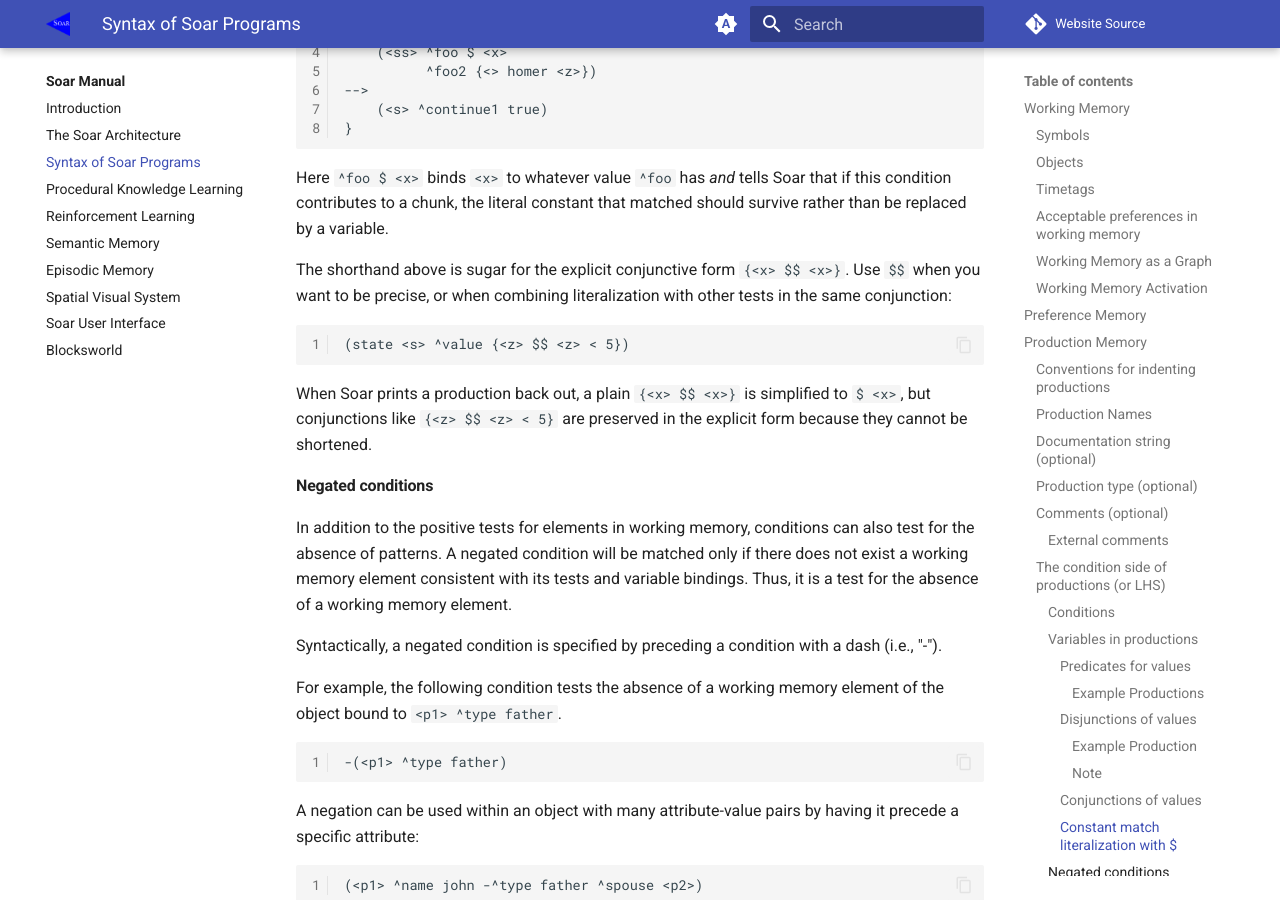
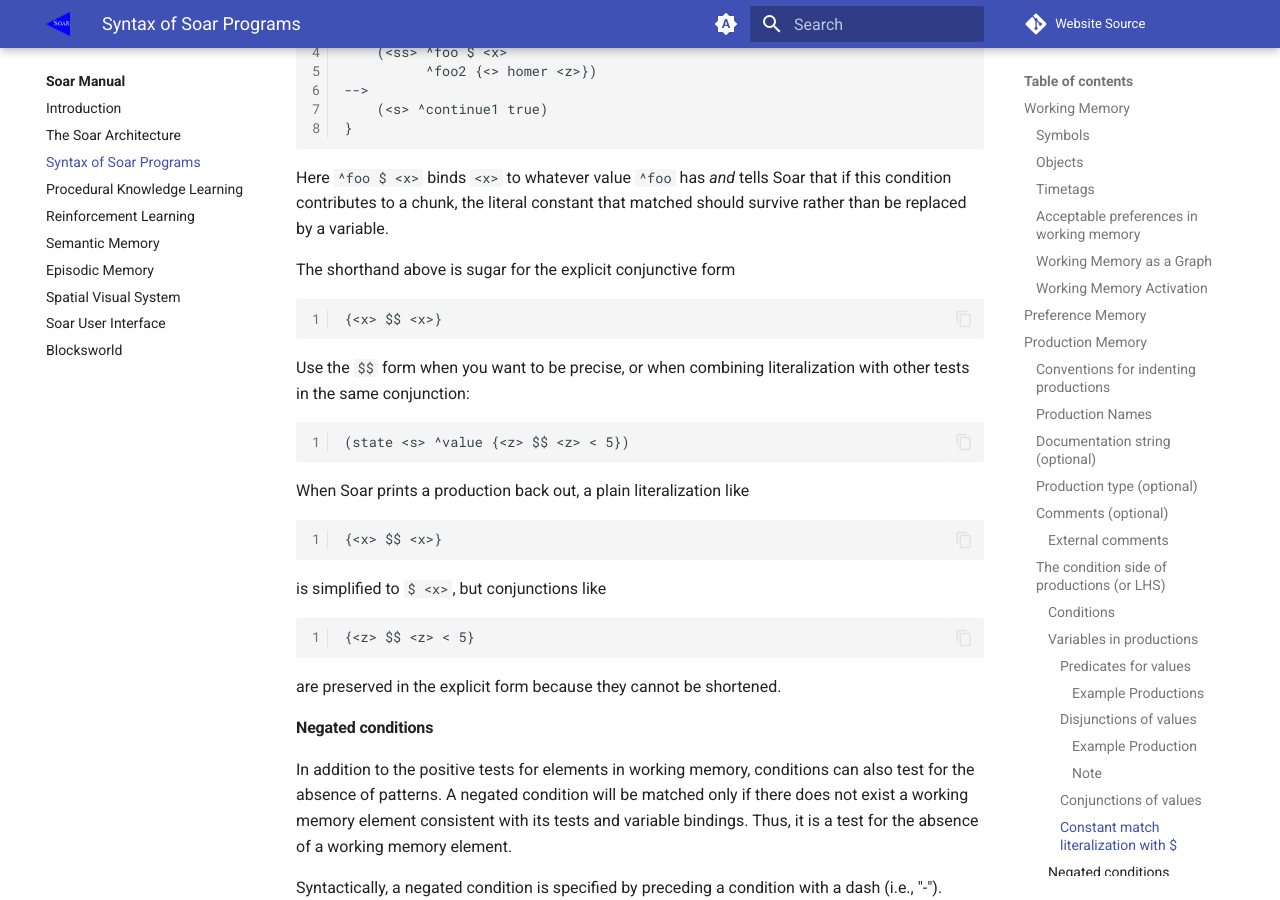
Before and after one commit to SoarGroup/SoarGroup.github.io, an MkDocs documentation site: the page built from docs/soar_manual/03_SyntaxOfSoarPrograms.md, in a window 1280 px wide and 900 px high, scrolled down 15195 px. Built offline with MkDocs 1.6.1 and Material for MkDocs 9.7.7, drawn with Linux system fonts in a browser that asks for light colours; comment, search, counter and statistics services are not loaded.

Commit message:
docs(manual): wm syntax cleanup; SyntaxOfSoarPrograms updates; RL heading fix

````diff
--- a/docs/soar_manual/03_SyntaxOfSoarPrograms.md
+++ b/docs/soar_manual/03_SyntaxOfSoarPrograms.md
@@ -709,16 +709,31 @@
 matched should survive rather than be replaced by a variable.
 
 The shorthand above is sugar for the explicit conjunctive form
-`{<x> $$ <x>}`. Use `$$` when you want to be precise, or when combining
+
+```Soar
+{<x> $$ <x>}
+```
+
+Use the `$$` form when you want to be precise, or when combining
 literalization with other tests in the same conjunction:
 
 ```Soar
 (state <s> ^value {<z> $$ <z> < 5})
 ```
 
-When Soar prints a production back out, a plain `{<x> $$ <x>}` is simplified
-to `$ <x>`, but conjunctions like `{<z> $$ <z> < 5}` are preserved in the
-explicit form because they cannot be shortened.
+When Soar prints a production back out, a plain literalization like
+
+```Soar
+{<x> $$ <x>}
+```
+
+is simplified to `$ <x>`, but conjunctions like
+
+```Soar
+{<z> $$ <z> < 5}
+```
+
+are preserved in the explicit form because they cannot be shortened.
 
 #### Negated conditions
 
````
Also changed, not shown: docs/reference/cli/cmd_wm.md (+1 -1 lines), docs/soar_manual/05_ReinforcementLearning.md (+2 -4 lines).
